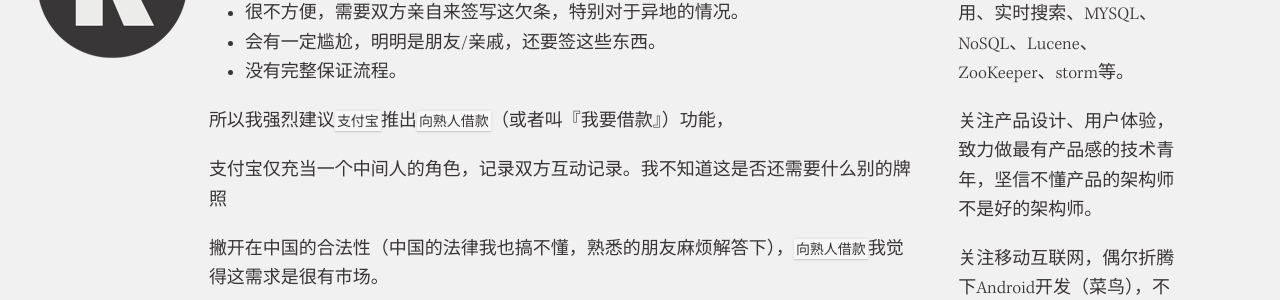
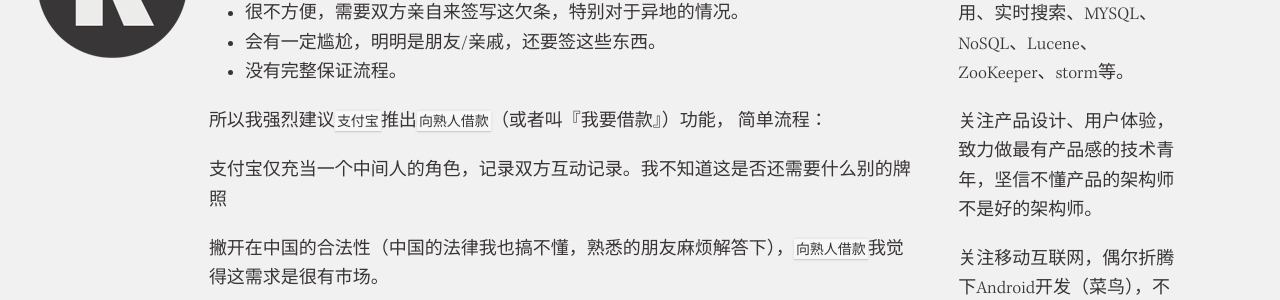
Before and after one commit to kenny2qi/kenny2qi.github.com, a Jekyll site: the page built from _posts/2012-11-13-alipay-loan-function-proposal.md, in a window 1280 px wide and 900 px high, scrolled down 604 px. Shown: the part 150-450 px from the top of the window. Built offline with Jekyll 4.4.1, drawn with Linux system fonts in a browser that asks for light colours; nearby versions of some CDN libraries; Markdown is read by kramdown in place of the engine named in the settings; comment, search, counter and statistics services are not loaded.

Commit message:
update post

```diff
--- a/_posts/2012-11-13-alipay-loan-function-proposal.md
+++ b/_posts/2012-11-13-alipay-loan-function-proposal.md
@@ -18,15 +18,13 @@ summary-only: yes
 - 没有完整保证流程。
 
 所以我强烈建议<code class="default-size">支付宝</code>推出<code class="default-size">向熟人借款</code>（或者叫『我要借款』）功能，
-
+简单流程：
 
 支付宝仅充当一个中间人的角色，记录双方互动记录。我不知道这是否还需要什么别的牌照
 
 撇开在中国的合法性（中国的法律我也搞不懂，熟悉的朋友麻烦解答下），<code class="default-size">向熟人借款</code>我觉得这需求是很有市场。
 
 小弟不才，抽了点时间画了几个图，献丑了。
-
-
 
 ##借款的流程图：
 
```
